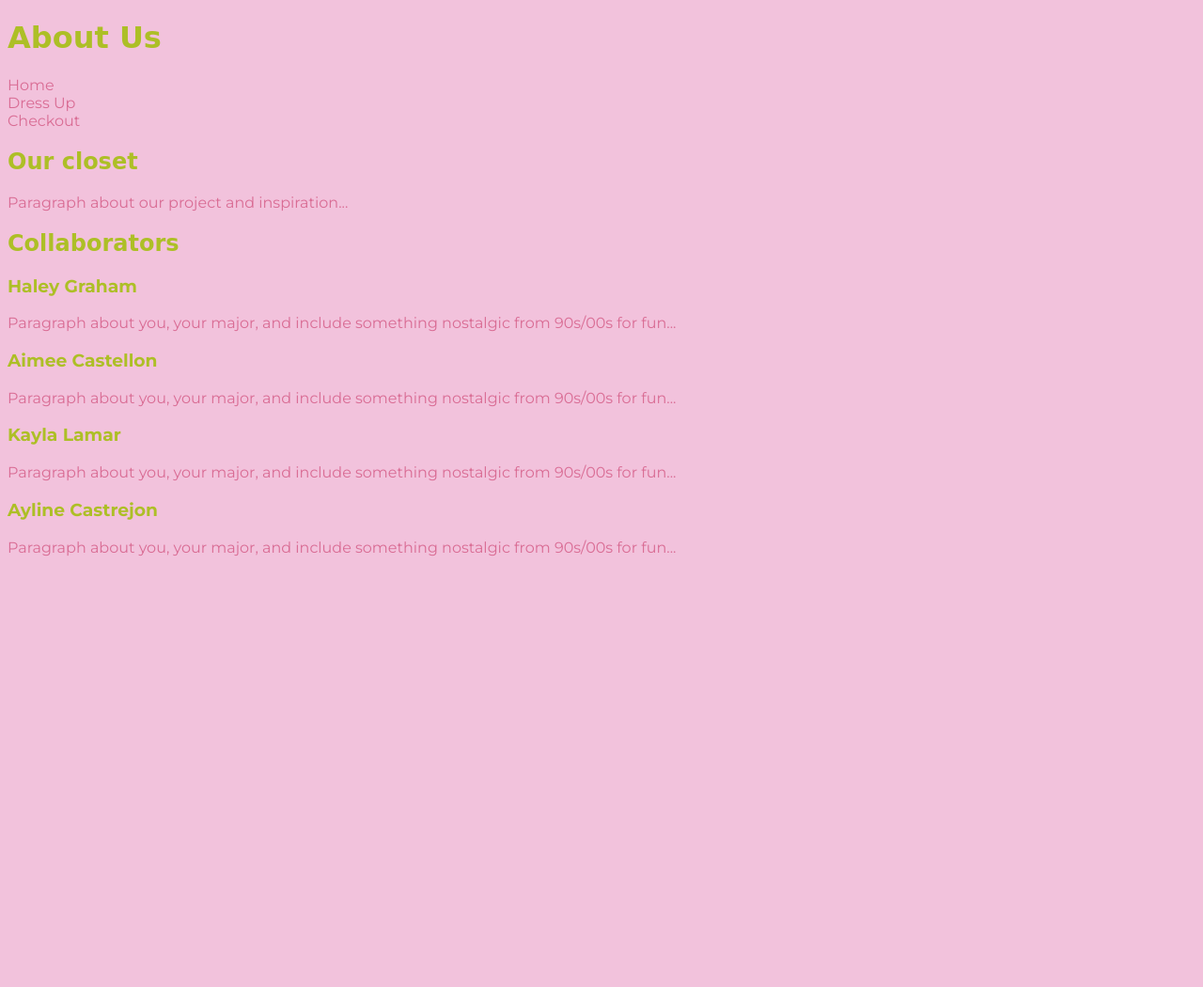
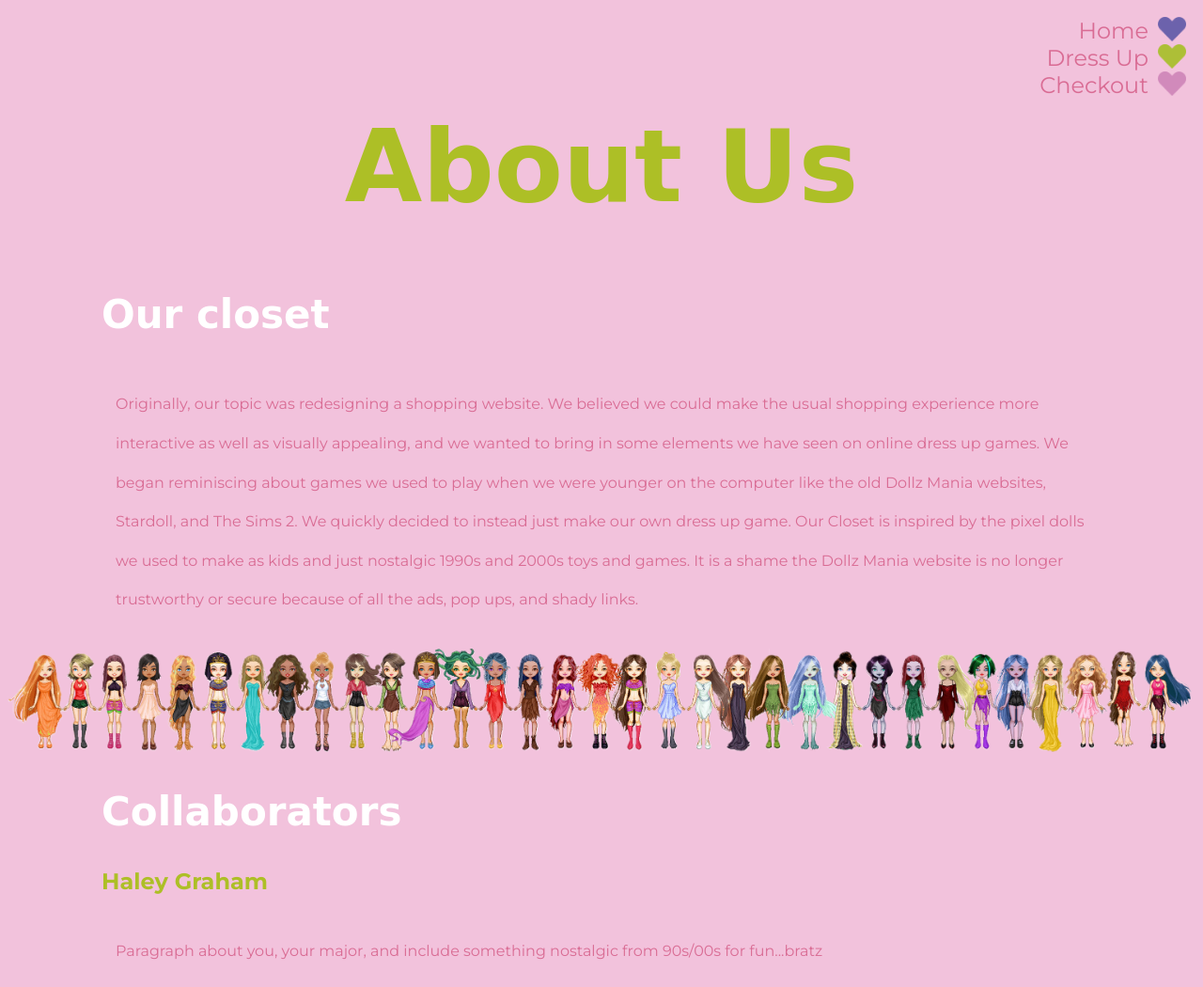
Before and after one commit to Haley-Graham/Group-4, a plain HTML site: page about_us/index.html in a window 1280 px wide. Shown: the top 1050 px of the page at 94% size. Before the commit the page ends 800 px from the top, so only its background shows below. Drawn offline with Linux system fonts and the light colour scheme; a web font is replaced by a local one.

Commit message:
about us page

```diff
--- a/about_us/css/page.css
+++ b/about_us/css/page.css
@@ -3,34 +3,73 @@ body{
 }
 h1{
   font-family: 'Chango', cursive;
-  font-size:;
-  padding:;
+  font-size: 80pt;
+  text-align: center;
+  display: block;
+  margin-left: auto;
+  margin-right: auto;
+  margin-top: 0;
   color: #adbf26;
 }
 h2{
   font-family: 'Chango', cursive;
-  font-size:;
-  padding:;
-  color: #adbf26;
+  font-size: 42px;
+  color: white;
+  display: block;
+  margin-left: 100px;
+  margin-right: 100px;
 }
 h3{
   font-family: 'Montserrat', sans-serif;
-  font-size:;
-  padding:;
+  font-size: 24px;
   color: #adbf26;
+  display: block;
+  margin-left: 100px;
+  margin-right: 100px;
 
 }
 p{
   font-family: 'Montserrat', sans-serif;
-  font-size:;
-  padding:;
+  line-height: 2.6;
+  padding: 15px;
   color: #d96c94;
+  display: block;
+  margin-left: 100px;
+  margin-right: 100px;
+}
+#dollz img{
+  width: 100%;
+}
+#haley img {
+  width: 200px;
+  float: right;
+  clear: both;
+}
+.directory {
+  display: block;
+  margin: auto;
+  text-align: right;
+  padding: 10px;
+}
+#home img {
+  width: 30px;
+  float: right;
+  clear: both;
+}
+#dress_up img {
+  width: 30px;
+  float: right;
+  clear: both;
+}
+#checkout img {
+  width: 30px;
+  float: right;
+  clear: both;
 }
 a{
   text-decoration: none;
   font-family: 'Montserrat', sans-serif;
-  font-size:;
-  padding:;
+  font-size: 18pt;
+  padding:10px;
   color: #d96c94;
 }
-#links{
--- a/about_us/index.html
+++ b/about_us/index.html
@@ -7,21 +7,45 @@
     <link href="https://fonts.googleapis.com/css2?family=Chango&family=Montserrat:ital,wght@0,400;0,700;1,400&display=swap" rel="stylesheet">
   </head>
   <body>
+    <div class="directory">
+      <div id="home">
+        <a href="../home/index.html">Home</a>
+        <img src="img/heart1.png">
+      </div>
+
+      <div id="dress_up">
+        <a href="../dress_up/index.html">Dress Up</a>
+        <img src="img/heart2.png">
+      </div>
+
+      <div id="checkout">
+        <a href="../checkout/index.html">Checkout</a>
+        <img src="img/heart3.png">
+      </div>
+    </div>
+
     <h1>About Us</h1>
 
-    <div id="directory">
-      <a href="../home/index.html">Home</a><br>
-      <a href="../dress_up/index.html">Dress Up</a><br>
-      <a href="../checkout/index.html">Checkout</a>
+    <h2>Our closet</h2>
+    <p>Originally, our topic was redesigning a shopping website. We believed we could make the usual
+      shopping experience more interactive as well as visually appealing, and we wanted to bring in some
+      elements we have seen on online dress up games. We began reminiscing about games we used to play
+      when we were younger on the computer like the old Dollz Mania websites, Stardoll, and The Sims 2.
+      We quickly decided to instead just make our own dress up game. Our Closet is inspired by the pixel
+      dolls we used to make as kids and just nostalgic 1990s and 2000s toys and games. It is a shame the Dollz Mania website
+      is no longer trustworthy or secure because of all the ads, pop ups, and shady links. </p>
+
+    <div id="dollz">
+      <image src="img/dollzmania.png">
     </div>
-
-    <h2>Our closet</h2>
-    <p>Paragraph about our project and inspiration...</p>
 
     <h2>Collaborators</h2>
 
+    <div id="haley">
     <h3>Haley Graham</h3>
-    <p>Paragraph about you, your major, and include something nostalgic from 90s/00s for fun...</p>
+    <p>Paragraph about you, your major, and include something nostalgic from 90s/00s for fun...bratz</p>
+    <!-- <img src="img/bratz.png"> -->
+    </div>
 
     <h3>Aimee Castellon</h3>
     <p>Paragraph about you, your major, and include something nostalgic from 90s/00s for fun...</p>
```
Also changed, not shown: about_us/img/dollzmania.png (added), about_us/img/heart1.png (added), about_us/img/heart2.png (added), about_us/img/heart3.png (added), 1 other file.
